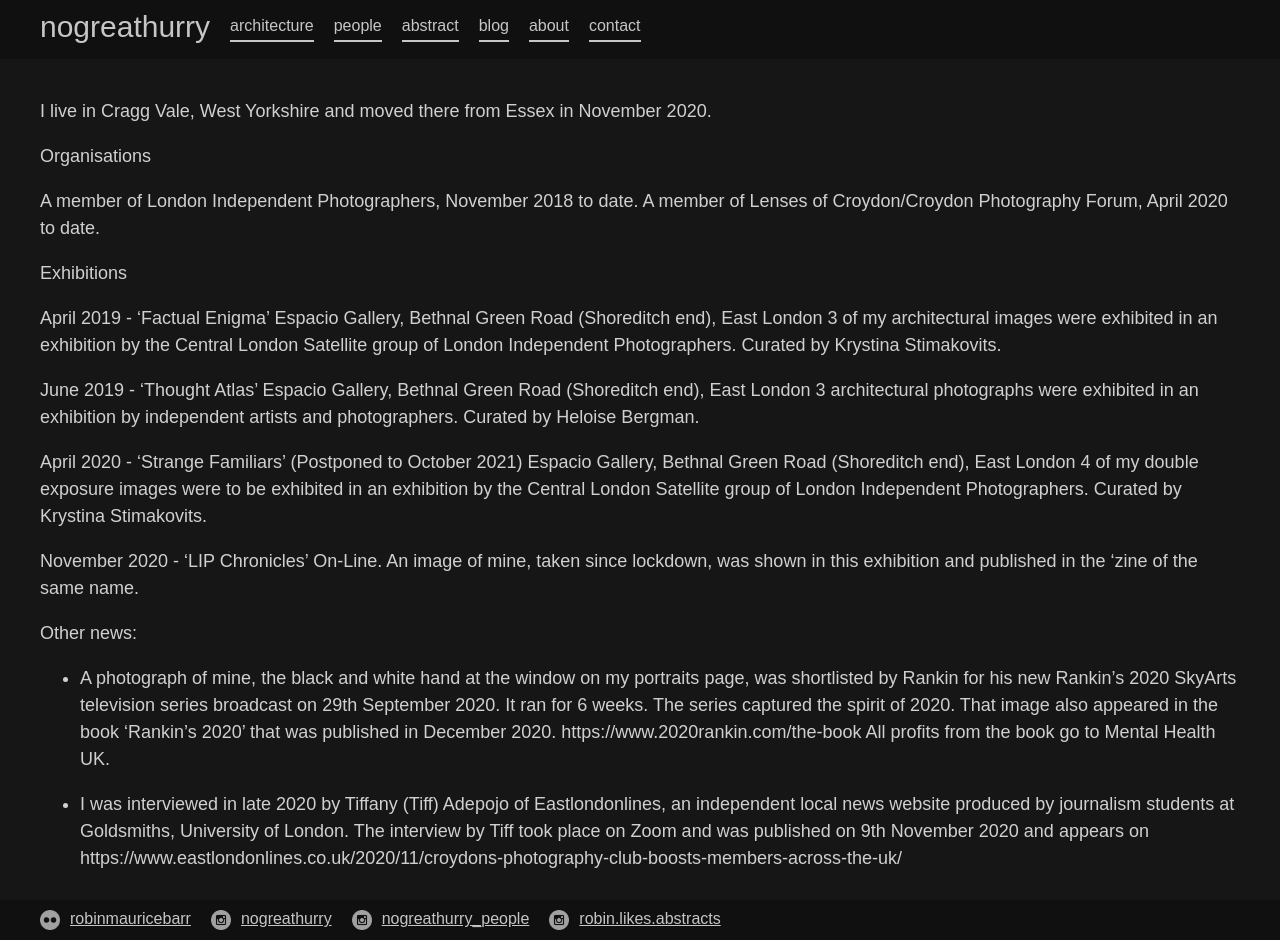
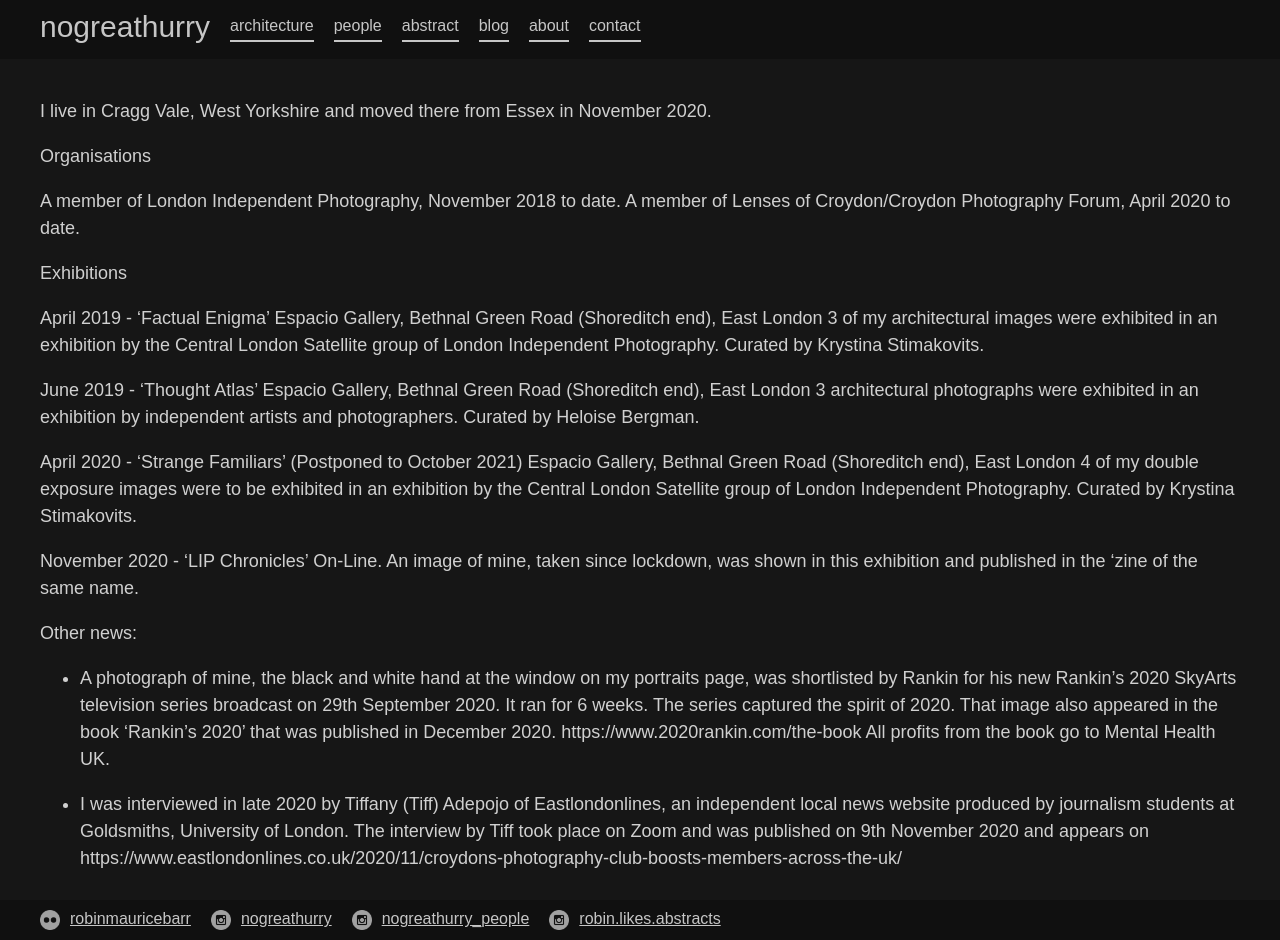
Before and after one commit to 987poiuytrewq/nogreathurry, a Jekyll site: the page built from blog.md, in a window 1280 px wide and 940 px high. Built offline with Jekyll 4.4.1, drawn with Linux system fonts in a browser that asks for light colours.

Commit message:
Updated Blog

```diff
--- a/blog.md
+++ b/blog.md
@@ -7,14 +7,14 @@ I live in Cragg Vale, West Yorkshire and moved there from Essex in November 2020
 
 Organisations
 
-A member of London Independent Photographers, November 2018 to date.
+A member of London Independent Photography, November 2018 to date.
 A member of Lenses of Croydon/Croydon Photography Forum, April 2020 to date.
 
 Exhibitions
 
 April 2019 - 'Factual Enigma'
 Espacio Gallery, Bethnal Green Road (Shoreditch end), East London
-3 of my architectural images were exhibited in an exhibition by the Central London Satellite group of London Independent Photographers. Curated by Krystina Stimakovits.
+3 of my architectural images were exhibited in an exhibition by the Central London Satellite group of London Independent Photography. Curated by Krystina Stimakovits.
 
 June 2019 - 'Thought Atlas'
 Espacio Gallery, Bethnal Green Road (Shoreditch end), East London
@@ -22,7 +22,7 @@ Espacio Gallery, Bethnal Green Road (Shoreditch end), East London
 
 April 2020 - 'Strange Familiars' (Postponed to October 2021)
 Espacio Gallery, Bethnal Green Road (Shoreditch end), East London
-4 of my double exposure images were to be exhibited in an exhibition by the Central London Satellite group of London Independent Photographers. Curated by Krystina Stimakovits.
+4 of my double exposure images were to be exhibited in an exhibition by the Central London Satellite group of London Independent Photography. Curated by Krystina Stimakovits.
 
 November 2020 - 'LIP Chronicles'
 On-Line. An image of mine, taken since lockdown, was shown in this exhibition and published in the 'zine of the same name.
```
